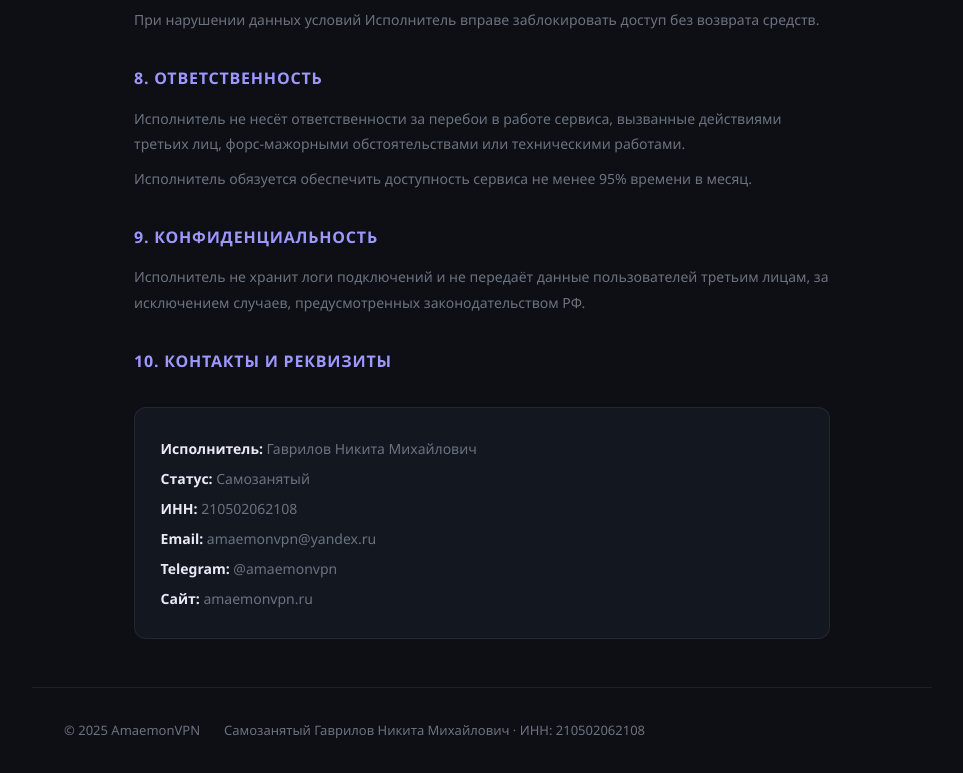
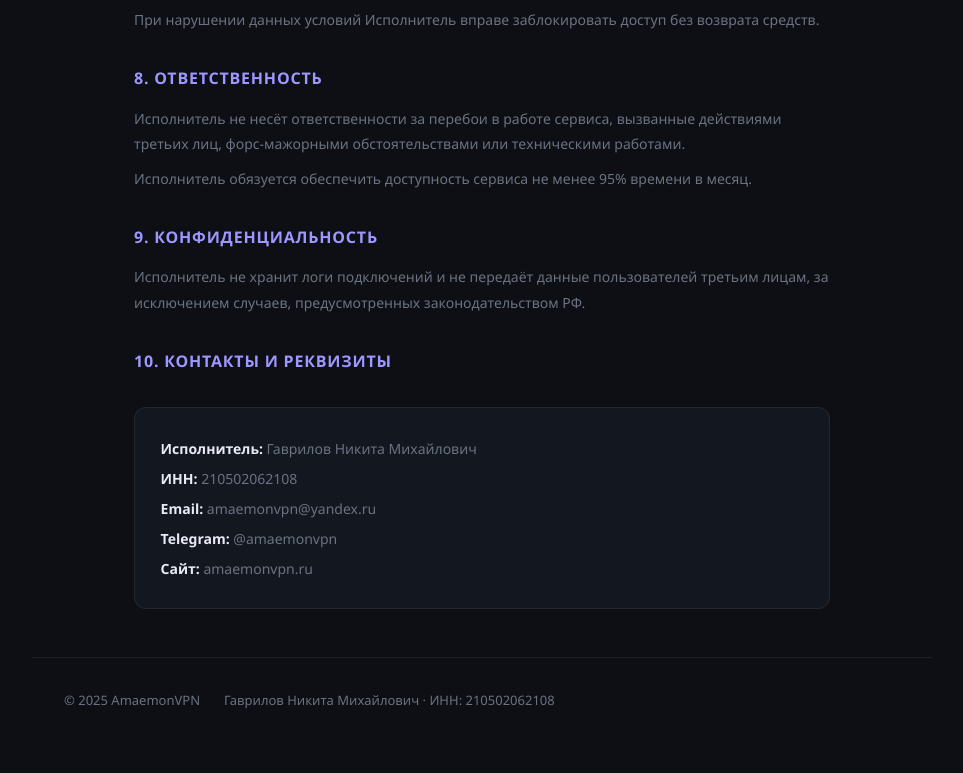
Before and after one commit to Amaemon21/AmaemonVPN, a plain HTML site: page Public/offer.html in a window 1280 px wide. Shown: the part 1545-2318 px from the top of the page, without its empty margins (158-1121 px from the left). After the commit the page ends 2288 px from the top, so only its background shows below. Drawn offline with Linux system fonts and the light colour scheme.

Commit message:
Update v1.5

```diff
--- a/Public/offer.html
+++ b/Public/offer.html
@@ -88,7 +88,6 @@
   <h2>10. Контакты и реквизиты</h2>
   <div class="reqs">
     <p><strong>Исполнитель:</strong> Гаврилов Никита Михайлович</p>
-    <p><strong>Статус:</strong> Самозанятый</p>
     <p><strong>ИНН:</strong> 210502062108</p>
     <p><strong>Email:</strong> amaemonvpn@yandex.ru</p>
     <p><strong>Telegram:</strong> @amaemonvpn</p>
@@ -98,7 +97,7 @@
 
 <footer>
   <p>© 2025 AmaemonVPN</p>
-  <p>Самозанятый Гаврилов Никита Михайлович · ИНН: 210502062108</p>
+  <p>Гаврилов Никита Михайлович · ИНН: 210502062108</p>
 </footer>
 
 </body>
```
Also changed, not shown: Public/index.html (+1 -1 lines).
